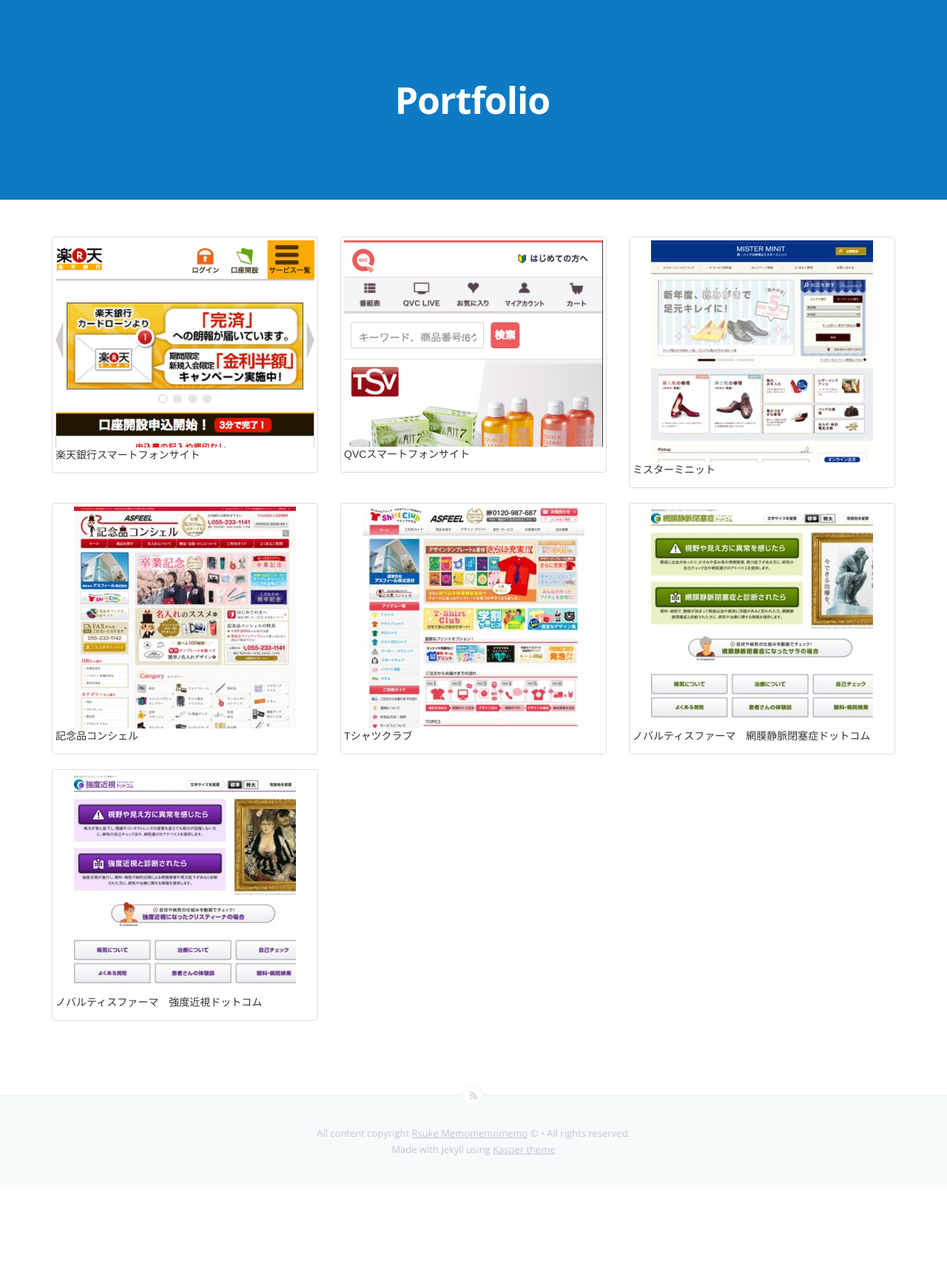
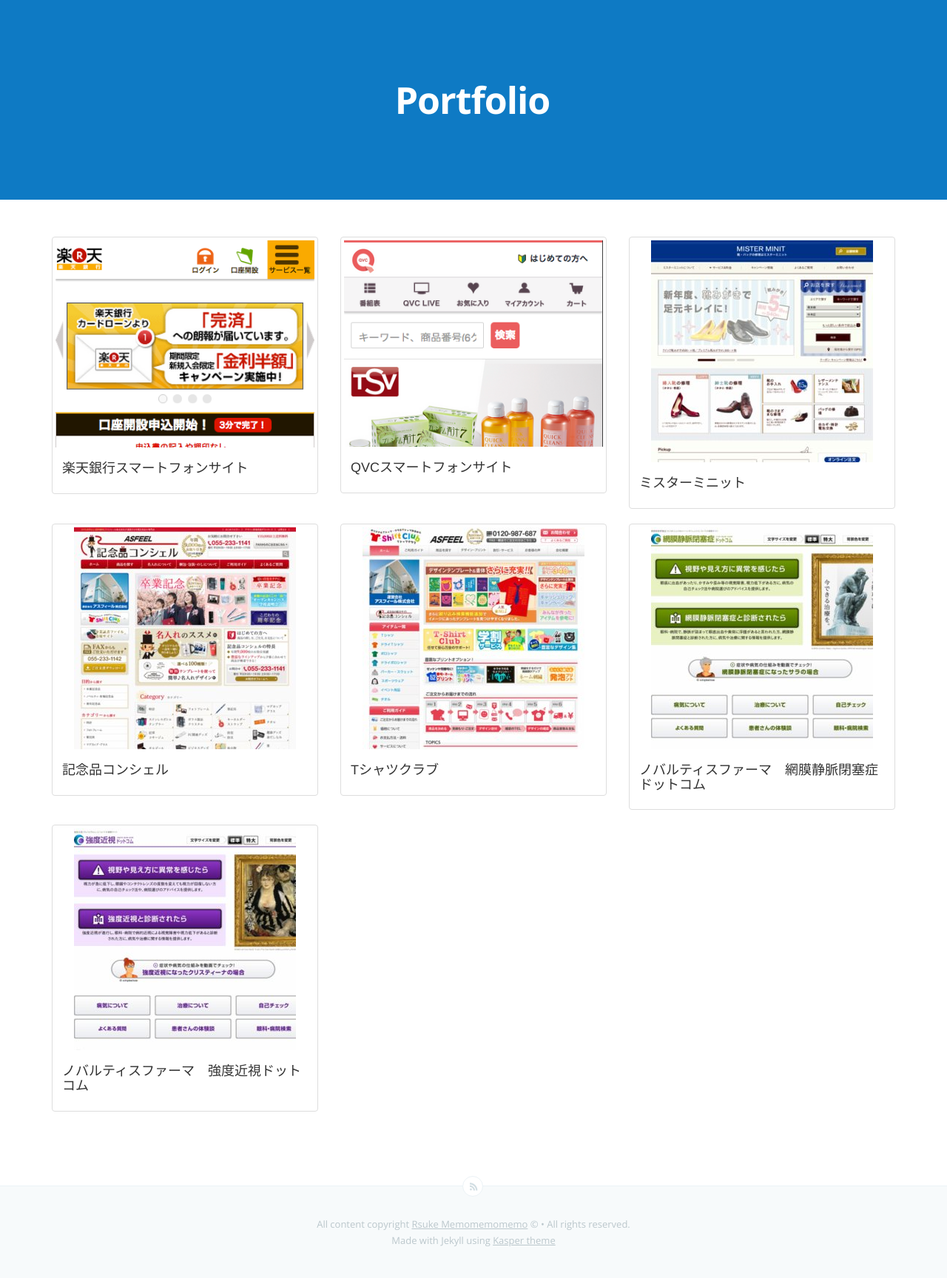
Before and after one commit to Rsuke/rsuke.github.com, a Jekyll site: the page portfolio/portfolio.html, which Jekyll copies as it is, in a window 1280 px wide. Shown: the whole page at 74% size. Built offline with Jekyll 4.4.1, drawn with Linux system fonts in a browser that asks for light colours; Markdown is read by kramdown in place of the engine named in the settings; before the commit the page ends 1605 px from its top, so only the background shows below that.

Commit message:
modify content

```diff
--- a/portfolio/portfolio.html
+++ b/portfolio/portfolio.html
@@ -43,19 +43,25 @@
             <div class="col-md-4">
                 <div class="thumbnail">
                     <a href="http://www.rakuten-bank.co.jp/smartphone/"><img src="../assets/images/portfoio/rkbk.png" alt=""></a>
-                    <p>楽天銀行スマートフォンサイト</p>
+                    <div class="caption">
+                        <h4>楽天銀行スマートフォンサイト</h4>
+                    </div>
                 </div>
             </div>
             <div class="col-md-4">
                 <div class="thumbnail">
                     <a href="http://qvc.jp/smp/cont/smp/top/Main"><img src="../assets/images/portfoio/qvc.png" alt=""></a>
-                    <p>QVCスマートフォンサイト</p>
+                    <div class="caption">
+                        <h4>QVCスマートフォンサイト</h4>
+                    </div>
                 </div>
             </div>
             <div class="col-md-4">
                 <div class="thumbnail">
                     <a href="http://www.minit.co.jp/"><img src="../assets/images/portfoio/minit.jpg" alt=""></a>
-                    <p>ミスターミニット</p>
+                    <div class="caption">
+                        <h4>ミスターミニット</h4>
+                    </div>
                 </div>
             </div>
         </div>
@@ -64,19 +70,25 @@
             <div class="col-md-4">
                 <div class="thumbnail">
                     <a href="http://www.kinenhin-a.com/"><img src="../assets/images/portfoio/kinen.jpg" alt=""></a>
-                    <p>記念品コンシェル</p>
+                    <div class="caption">
+                        <h4>記念品コンシェル</h4>
+                    </div>
                 </div>
             </div>
             <div class="col-md-4">
                 <div class="thumbnail">
                     <a href="http://www.ot-c.jp/"><img src="../assets/images/portfoio/t.jpg" alt=""></a>
-                    <p>Tシャツクラブ</p>
+                    <div class="caption">
+                        <h4>Tシャツクラブ</h4>
+                    </div>
                 </div>
             </div>
             <div class="col-md-4">
                 <div class="thumbnail">
                     <a href="http://www.rvo-eye.com/"><img src="../assets/images/portfoio/rvo.jpg" alt=""></a>
-                    <p>ノバルティスファーマ　網膜静脈閉塞症ドットコム</p>
+                    <div class="caption">
+                        <h4>ノバルティスファーマ　網膜静脈閉塞症ドットコム</h4>
+                    </div>
                 </div>
             </div>
         </div>
@@ -85,7 +97,9 @@
             <div class="col-md-4">
                 <div class="thumbnail">
                     <a href="http://www.mcnv-eye.com/"><img src="../assets/images/portfoio/mcnv.jpg" alt=""></a>
-                    <p>ノバルティスファーマ　強度近視ドットコム</p>
+                    <div class="caption">
+                        <h4>ノバルティスファーマ　強度近視ドットコム</h4>
+                    </div>
                 </div>
             </div>
         </div>
```
